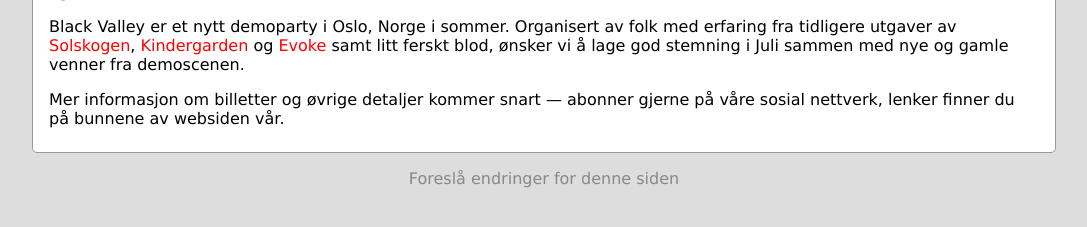
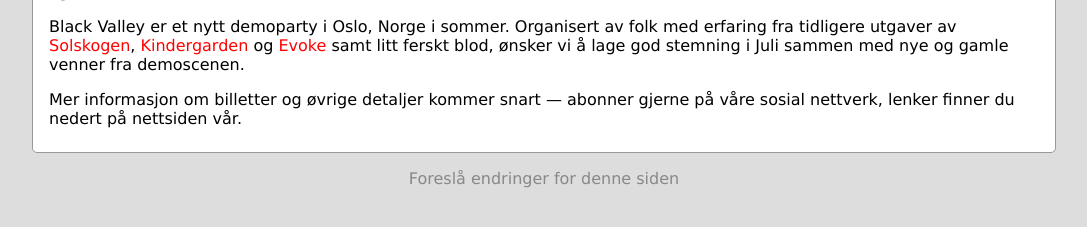
Before and after one commit to demoscene-no/demoscene.no, a Jekyll site: the page built from _posts/2022-01-26-black-valley.md, in a window 1280 px wide. Shown: the part 335-562 px from the top of the page, without its empty margins (96-1183 px from the left). Built offline with Jekyll 4.4.1, drawn with Linux system fonts in a browser that asks for light colours.

Commit message:
Update 2022-01-26-black-valley.md

```diff
--- a/_posts/2022-01-26-black-valley.md
+++ b/_posts/2022-01-26-black-valley.md
@@ -9,7 +9,7 @@
 sammen med nye og gamle venner fra demoscenen.
 
 Mer informasjon om billetter og øvrige detaljer kommer snart --- abonner
-gjerne på våre sosial nettverk, lenker finner du på bunnene av websiden vår.
+gjerne på våre sosial nettverk, lenker finner du nedert på nettsiden vår.
 
 [Solskogen]: https://solskogen.no/
 [Kindergarden]: https://www.demoparty.net/kindergarden
```
